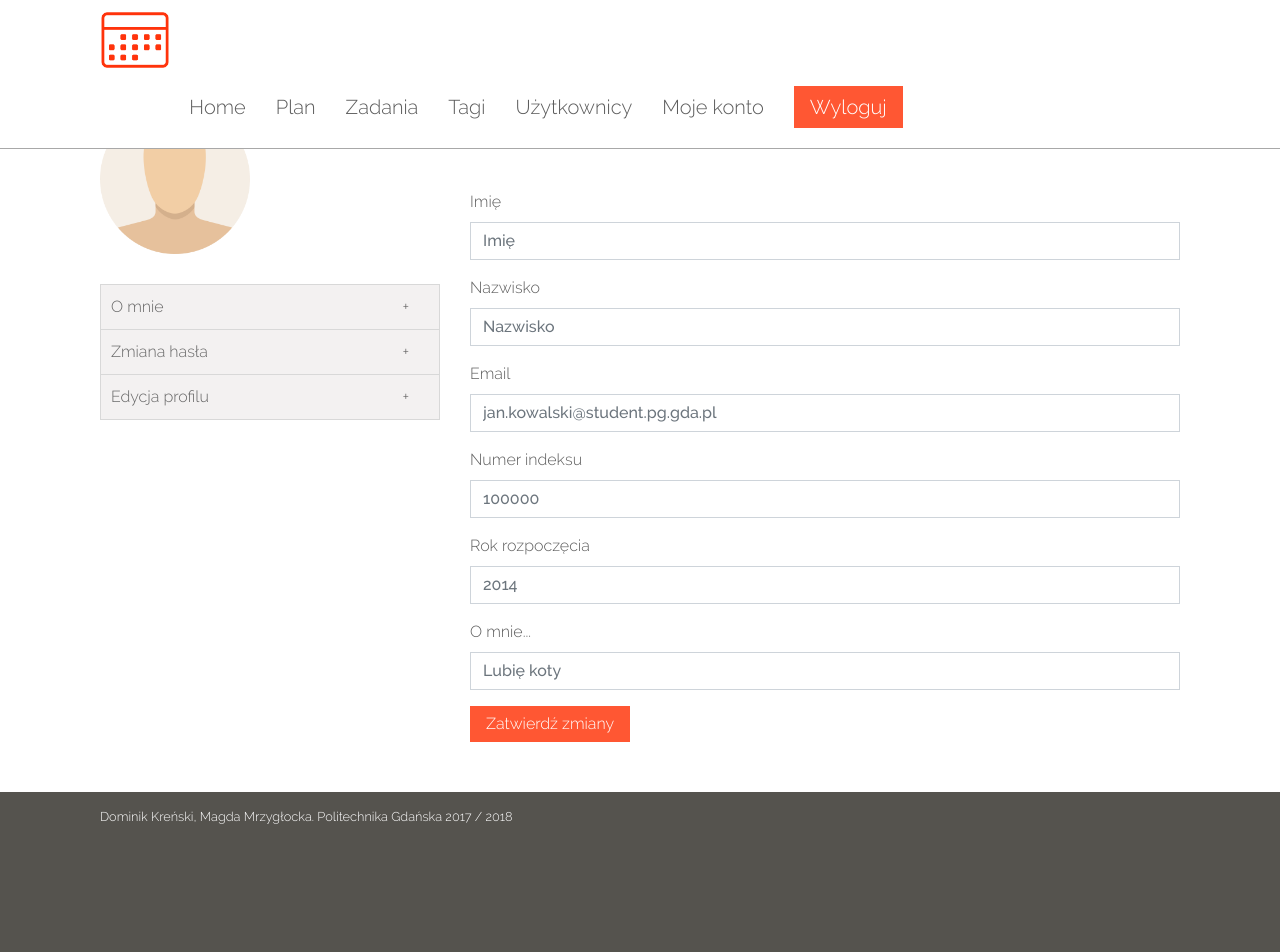
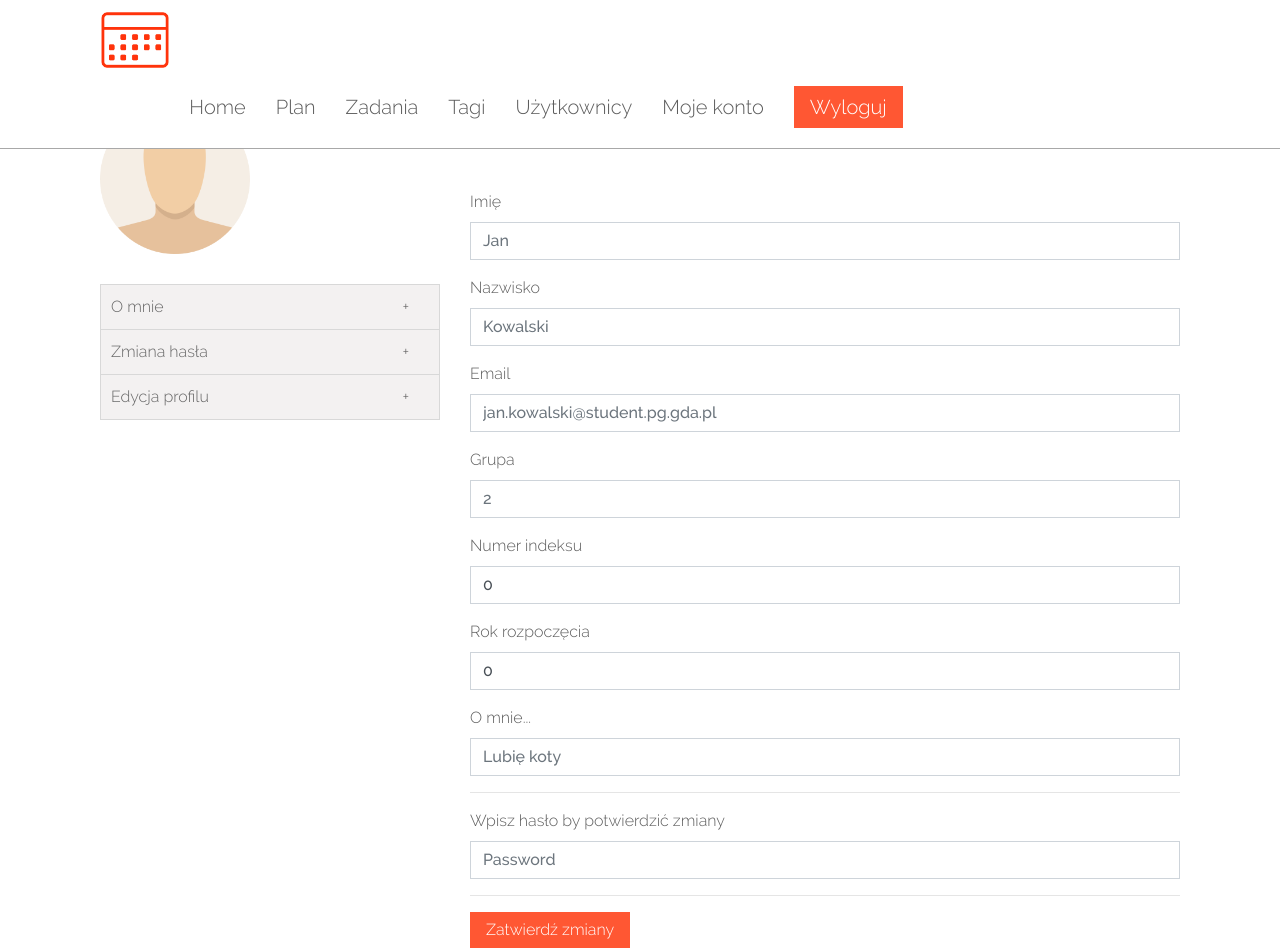
Before and after one commit to DominikKrenski/planit-frontend, an Angular app: page /edit-account in a window 1280 px wide. Shown: the top 952 px of the page. Before the commit the page ends 841 px from the top, so only its background shows below. Built offline with nearby package versions, Linux system fonts and the light colour scheme; sample sign-in values are in the browser's storage.

Commit message:
edit account not finished yet

```diff
--- a/src/app/edit-account/edit-account.component.html
+++ b/src/app/edit-account/edit-account.component.html
@@ -38,7 +38,7 @@
                           type="text"
                           class="form-control"
                           name="NAME"
-                          placeholder="Imię"
+                          placeholder="Jan"
                           class="form-control"
                           #passwordRef="ngModel"
                           [(ngModel)]="userForm.NAME"
@@ -52,7 +52,7 @@
                           type="text"
                           class="form-control"
                           name="SURNAME"
-                          placeholder="Nazwisko"
+                          placeholder="Kowalski"
                           class="form-control"
                           #passwordRef="ngModel"
                           [(ngModel)]="userForm.SURNAME"
@@ -74,10 +74,24 @@
                   </div>
                 </div>
                 <div class="form-group clearfix">
+                  <label for="inputPassword" class="col-xs-2 control-label">Grupa</label>
+                  <div class="col-xs-10">
+                      <input
+                          type="text"
+                          class="form-control"
+                          name="GROUP"
+                          placeholder="2"
+                          class="form-control"
+                          #passwordRef="ngModel"
+                          [(ngModel)]="userForm.GROUP"
+                      >
+                  </div>
+                </div>
+                <div class="form-group clearfix">
                   <label for="inputPassword" class="col-xs-2 control-label">Numer indeksu</label>
                   <div class="col-xs-10">
                       <input
-                          type="password"
+                          type="text"
                           class="form-control"
                           name="INDEX_NUMBER"
                           placeholder="100000"
@@ -91,7 +105,7 @@
                   <label for="inputPassword" class="col-xs-2 control-label">Rok rozpoczęcia</label>
                   <div class="col-xs-10">
                       <input
-                          type="password"
+                          type="text"
                           class="form-control"
                           name="START_YEAR"
                           placeholder="2014"
@@ -115,6 +129,22 @@
                       >
                   </div>
                 </div>
+                <hr />
+                <div class="form-group clearfix">
+                  <label for="inputPassword" class="col-xs-12 control-label">Wpisz hasło by potwierdzić zmiany</label>
+                  <div class="col-xs-12">
+                      <input
+                          type="password"
+                          class="form-control"
+                          name="PASSWORD"
+                          placeholder="Password"
+                          class="form-control"
+                          #passwordRef="ngModel"
+                          [(ngModel)]="userForm.PASSWORD"
+                      >
+                  </div>
+                </div>
+                <hr />
                 <div class="form-group clearfix">
                   <div class="col-xs-offset-2 col-xs-12 text-xs-right">
                     <button
--- a/src/app/edit-account/edit-account.component.ts
+++ b/src/app/edit-account/edit-account.component.ts
@@ -19,7 +19,6 @@ export class EditAccountComponent implements OnInit {
 
   currentUser = "";
   authToken = localStorage.getItem('currentUser');
-  myinfo = {}
 
   getAuth() {
       return JSON.parse(localStorage.getItem('currentUser'));
@@ -37,10 +36,46 @@ export class EditAccountComponent implements OnInit {
   formSubmit = 0;
 
   userForm = {
+    "LOGIN": "",
+    "PASSWORD": "",
+    "NAME": "",
+    "SURNAME": "",
+    "EMAIL": "",
+    "GROUP": "",
+    "INDEX_NUMBER": 0,
+    "START_YEAR": 0,
+    "INFO": ""
   };
 
+  server = 'http://planit-backend.com:8888/api/user/update';
 
   save(valid, userForm) {
 
+    if (valid) {
+      userForm.INDEX_NUMBER = parseInt(userForm.INDEX_NUMBER, 10);
+      userForm.START_YEAR = parseInt(userForm.START_YEAR, 10);
+
+      let authToken = localStorage.getItem('currentUser');
+      let token = JSON.parse(authToken);
+      let headers = new Headers();
+          headers.append('Authorization', `${token.authorization}`);
+          headers.append('Accept', 'application/json');
+          headers.append('Content-Type', 'application/json');
+
+      let options = new RequestOptions({ headers: headers });
+
+      return this.http.put(this.server, userForm, options)
+        .subscribe(
+          (res) => {
+            this.formSubmit = 2;
+          },
+          err => {
+            this.formSubmit = 1;
+          }
+      );
+    } else {
+      this.formSubmit = 1;
+      return;
+    }
   }
 }
```
